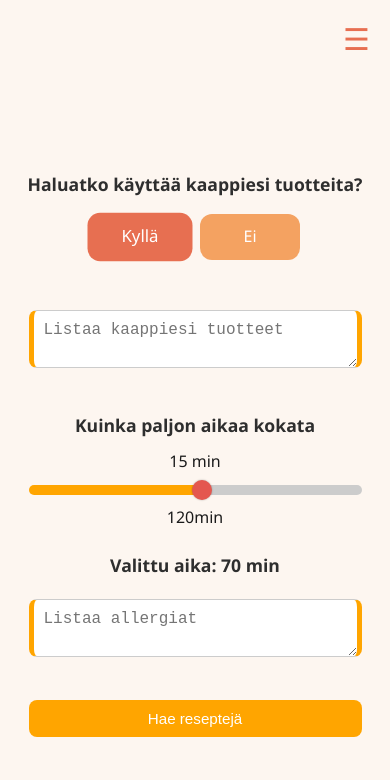
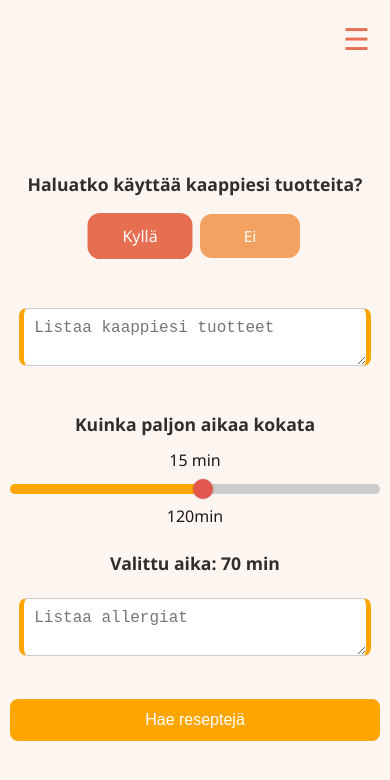
Before and after one commit to JuusoHuu/juusohuu.github.io, a website: page app.html in a window 390 px wide. Both pictures are taken after a click on the label "Kyllä". Drawn offline with Linux system fonts and the light colour scheme.

Commit message:
Add files via upload

```diff
--- a/style.css
+++ b/style.css
@@ -39,6 +39,9 @@ nav ul li a {
   font-weight: bold;
   text-decoration: none;
   color: white;
+}
+nav ul li a:hover{
+  background-color: #e4574f;
 }
 
 /*hampurilais menun asettelu pienille näytöille*/
@@ -208,7 +211,7 @@ button:hover {
 }
 
 .sovellus:hover {
-  background-color: #e07b00;
+  background-color: #e4574f;
 }
 
 /*Geminin vastaus alue*/
@@ -291,6 +294,10 @@ button:hover {
   margin-bottom: 20px;
 }
 
+.kysymys label:hover{
+  background-color: #e4574f;
+}
+
 .kysymys input[type="radio"]:checked + label {
   background-color: #e76f51;
   transform: scale(1.05);
@@ -359,10 +366,6 @@ background: #e4574f;
 border: none;
 border-radius: 50%;
 cursor: pointer;
-}
-
-.appNav{
-background-color: none;
 }
 
 /*responsiivisuus pienille näytöille*/
@@ -621,3 +624,31 @@ main {
 body.etusivu .hamburger {
 color: white;
 }
+
+@media (max-width: 420px) {
+  .container,
+  #vastaus,
+  input[type="text"],
+  textarea {
+    width: 95%;
+    max-width: none;
+    margin-left: auto;
+    margin-right: auto;
+  }
+
+  .kysymys label,
+  #Esisalto label {
+    padding: 10px 14px;
+    font-size: 0.95rem;
+  }
+
+  button {
+    width: 100%;
+    padding: 12px;
+    font-size: 1rem;
+  }
+
+  input[type="range"] {
+    width: 100%;
+  }
+}
```
